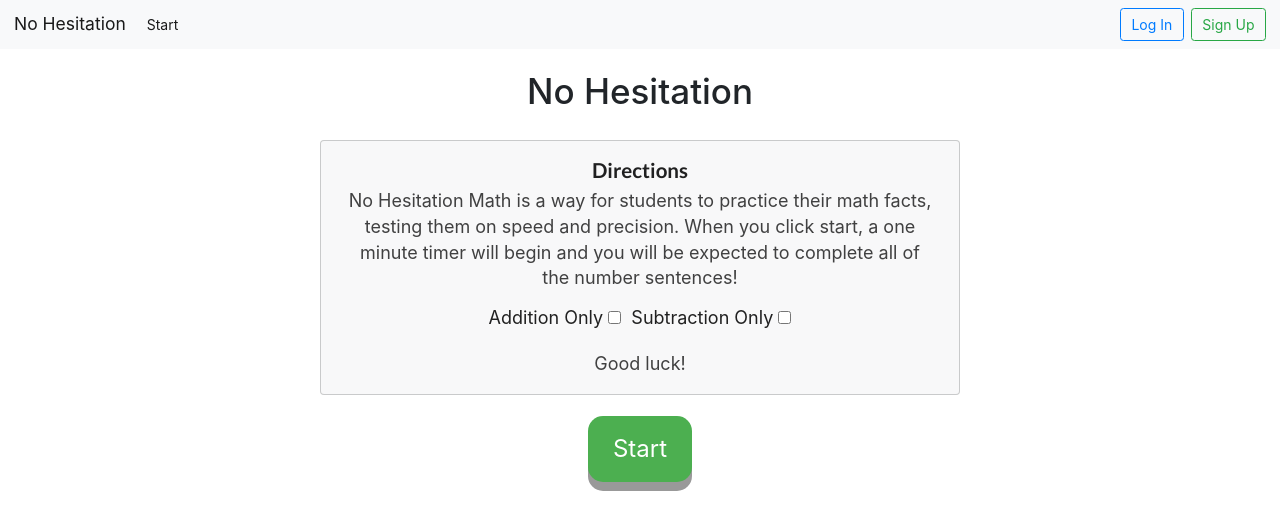
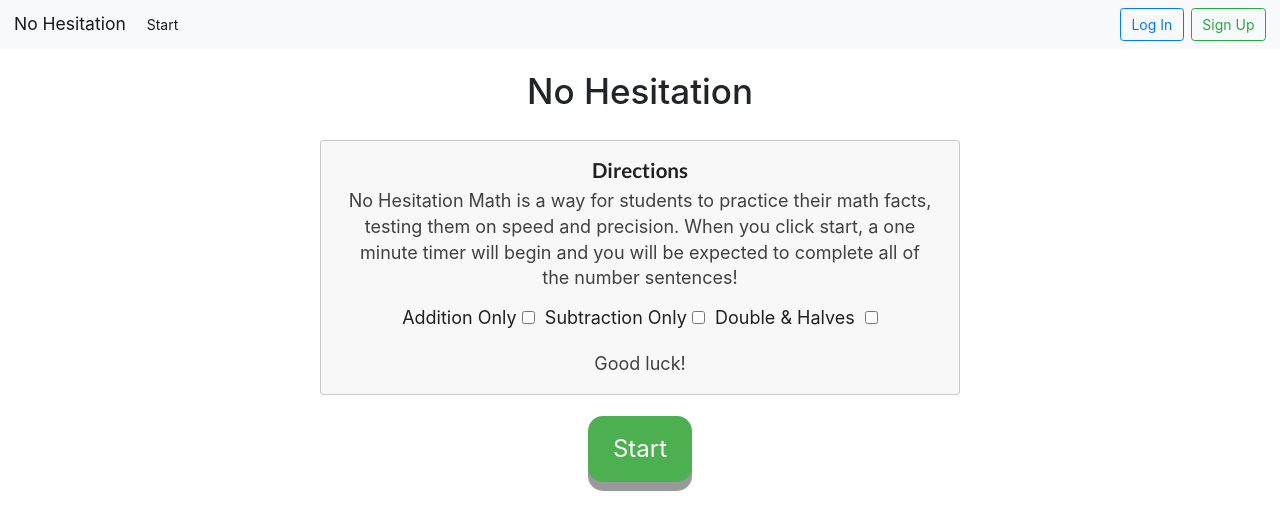
Before and after one commit to randyher/no_hesitation_math_frontend, a React (Create React App) app: page /start in a window 1280 px wide. Shown: the top 530 px of the page. Built offline with nearby package versions, Linux system fonts and the light colour scheme; no server answers.

Commit message:
added halves and double filter

```diff
--- a/src/components/App.js
+++ b/src/components/App.js
@@ -20,7 +20,8 @@ class App extends Component {
     filteredProblems: [],
     gameproblems: [],
     additionOnly: false,
-    subtractionOnly: false
+    subtractionOnly: false,
+    doubleAndHalf: false
   };
 
   componentDidMount() {
@@ -183,7 +184,6 @@ class App extends Component {
     if (!this.state.additionOnly) {
       this.setState({
         additionOnly: true,
-        subtractionOnly: false,
         filteredProblems: additionOnlyProblems
       });
     } else {
@@ -192,7 +192,6 @@ class App extends Component {
         filteredProblems: original
       });
     }
-    console.log(this.state.filteredProblems);
   };
 
   filterSubtractQuestions = () => {
@@ -204,7 +203,6 @@ class App extends Component {
 
     if (!this.state.subtractionOnly) {
       this.setState({
-        additionOnly: false,
         subtractionOnly: true,
         filteredProblems: subOnlyProblems
       });
@@ -214,7 +212,30 @@ class App extends Component {
         filteredProblems: original
       });
     }
-    console.log(this.state.filteredProblems);
+  };
+
+  filterHalveQuestions = () => {
+    console.log("half");
+    let original = [...this.state.problems];
+
+    let halfOnlyProblems = this.state.problems.filter(problem => {
+      return (
+        problem.problem_type.split(" ")[1] === "Doubles" ||
+        problem.problem_type.split(" ")[1] === "Halving"
+      );
+    });
+
+    if (!this.state.doubleAndHalf) {
+      this.setState({
+        doubleAndHalf: true,
+        filteredProblems: halfOnlyProblems
+      });
+    } else {
+      this.setState({
+        doubleAndHalf: false,
+        filteredProblems: original
+      });
+    }
   };
 
   render() {
@@ -258,8 +279,10 @@ class App extends Component {
                 numberSentences={numberSentences}
                 filterAddQuestions={this.filterAddQuestions}
                 filterSubtractQuestions={this.filterSubtractQuestions}
+                filterHalveQuestions={this.filterHalveQuestions}
                 addBoolean={this.state.additionOnly}
                 subBoolean={this.state.subtractionOnly}
+                halfBoolean={this.state.doubleAndHalf}
               />
             )}
           />
--- a/src/components/FilterForm.js
+++ b/src/components/FilterForm.js
@@ -18,7 +18,7 @@ class FilterForm extends React.Component {
               type="checkbox"
               value={this.state.addition}
               onChange={this.props.additionQuestions}
-              disabled={this.props.subBoolean}
+              disabled={this.props.subBoolean || this.props.halfBoolean}
             />
           </label>
 
@@ -28,7 +28,17 @@ class FilterForm extends React.Component {
               name="isGoing"
               type="checkbox"
               onChange={this.props.subtractionQuestions}
-              disabled={this.props.addBoolean}
+              disabled={this.props.addBoolean || this.props.halfBoolean}
+            />
+          </label>
+
+          <label>
+            &nbsp; Double & Halves &nbsp;
+            <input
+              name="isGoing"
+              type="checkbox"
+              onChange={this.props.halveQuestions}
+              disabled={this.props.addBoolean || this.props.subBoolean}
             />
           </label>
         </form>
--- a/src/containers/Sheet.js
+++ b/src/containers/Sheet.js
@@ -182,8 +182,10 @@ class Sheet extends React.Component {
               <FilterForm
                 additionQuestions={this.props.filterAddQuestions}
                 subtractionQuestions={this.props.filterSubtractQuestions}
+                halveQuestions={this.props.filterHalveQuestions}
                 addBoolean={this.props.addBoolean}
                 subBoolean={this.props.subBoolean}
+                halfBoolean={this.props.halfBoolean}
               />
               {/* RADIO BUTTONS ABOVE */}
               <p>Good luck!</p>
```
